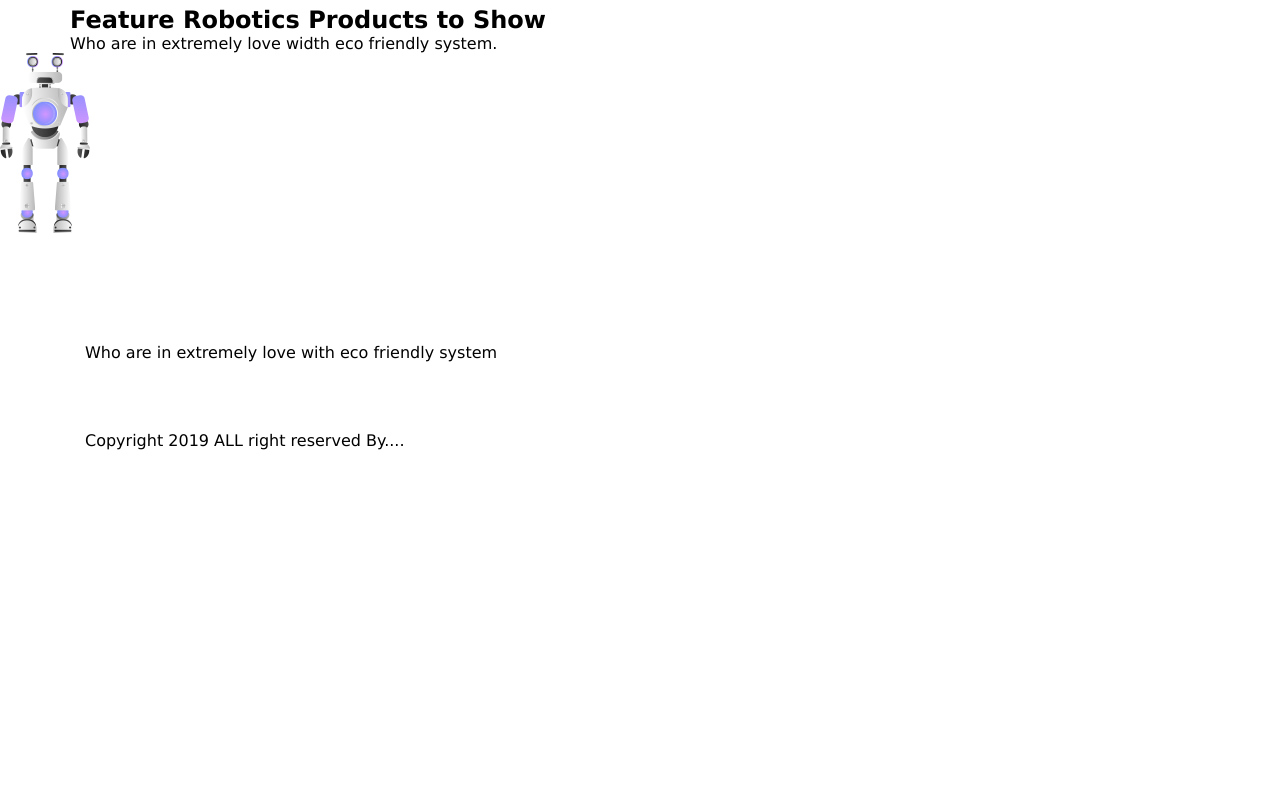
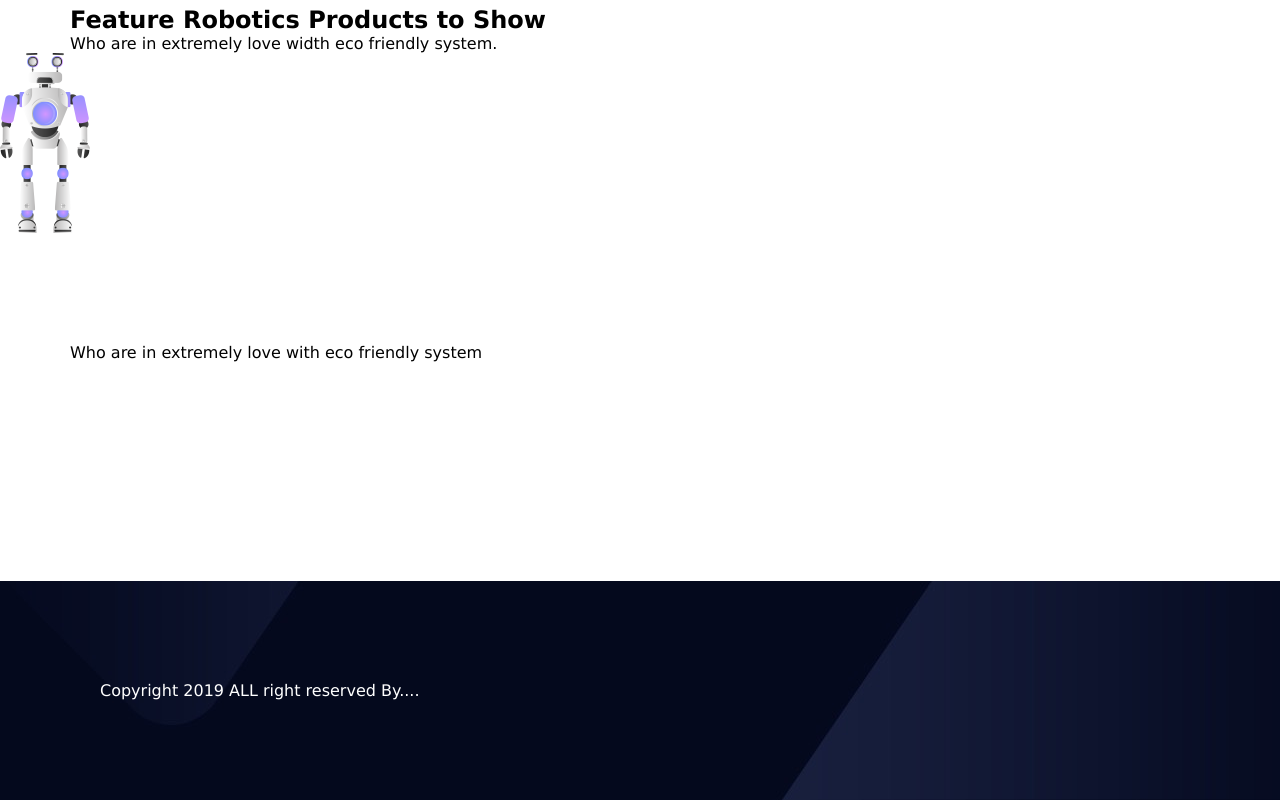
Before and after one commit to AndreyWorkaut/Test2222, a plain HTML site: page index.html in a window 1280 px wide. Shown: the part 541-1341 px from the top of the page. Before the commit the page ends 1141 px from the top, so only its background shows below. Drawn offline with Linux system fonts and the light colour scheme.

Commit message:
Add files via upload

```diff
--- a/index.css
+++ b/index.css
@@ -64,3 +64,18 @@
     background: white;
     box-shadow: 0px 2px 7px 0px #9e90ff;
 }
+
+.trwwh.sektiion .banner-title{
+    color: black;
+}
+
+.footer{
+    padding: 100px;
+    background: url(indtx/footer-bg.jpg);
+    background: cover;
+    background-position: bottom;
+}
+
+.footer .footer-description{
+    color: white;
+}
--- a/index.html
+++ b/index.html
@@ -61,6 +61,8 @@
                 <div class = 'cards-text'>
                     <h1 class = 'cards-title'>Feature Robotics Products to Show</h1>
                     <div class = 'cards-description'>Who are in extremely love width eco friendly system.</div>
+                </li>
+                </ul>
                 </div>
 
                </div class ='cards'>
@@ -70,12 +72,17 @@
         <!--START MAIN-->
     <main class ='main'>
         <!--START BANNER SECTION-->
-        <section class = 'trhwwt'>
+        <section class = 'trwwh.sektiion'>
             <div class = 'container'>
                 <div class = 'banner-text'>
                    <h1 class = ' banner-title'>The Upper Eye</h1>
                    <div class = 'banner-description'>
+                    </li>
+                    </ul>
+                    </div>
                 </div>
+            </div>
+        </section>
         <!--END BANNER SECTION-->
 
         <!--START CARDS SECTION-->
@@ -85,17 +92,32 @@
                     <a name = 'metka'></a>
                 <div class = 'cards-text'>
                     <div class = 'cards-description'>Who are in extremely love with eco friendly system</div>
-                </div>
-
+                </li>
+            </ul>
+            </div>
+        <section>
+        </section>
+            </div>
                     <a class = 'menu-link' href ='#'>View Details</a>
                 </div>
+            </li>
+        </ul>
         <section class = 'cards-section'>
             <a name = 'metka'></a>
             <div class = 'container'>
                 <a name = 'metka'></a>
             <div class = 'cards-text'>
-                <div class = 'cards-description'>Copyright 2019 ALL right reserved By....</div>
+            </li>
+        </ul>
             </div>
         </div>
+        </section>
+           </div>
+    </main>
+</body>
+</html>
+        <footer class="footer">
+            <div class = 'footer-description'>Copyright 2019 ALL right reserved By....</div>
+        </footer>
     </body>
 </html>
```
